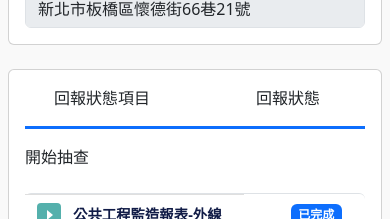
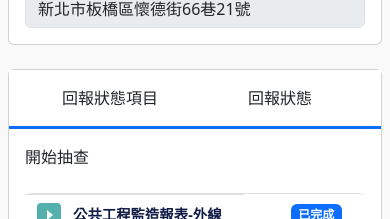
Before and after one commit to crazyms520/tp-demo, a Vue app: page / in a window 390 px wide. Shown: the part 436-655 px from the top of the page. Built offline with nearby package versions, Linux system fonts and the light colour scheme.

Commit message:
-調整類別間距 -調整手機板：header 以及回報狀態項目和回報狀態加上 sticky-top

```diff
--- a/src/views/InspectionFormDesktop.vue
+++ b/src/views/InspectionFormDesktop.vue
@@ -87,7 +87,7 @@ function clearSignature(index) {
 <template>
   <div class="desktop-layout">
     <!-- 頂部 Header：桌面用 navbar 橫向；平板/手機用 Offcanvas 選單 -->
-    <header class="header border-bottom bg-white">
+    <header class="header header-sticky-mobile border-bottom bg-white">
       <nav class="navbar navbar-expand-lg navbar-light bg-white p-0">
         <div class="container-fluid px-0">
           <div class="row g-0 w-100 align-items-center flex-nowrap">
@@ -200,7 +200,7 @@ function clearSignature(index) {
 
       <!-- 抽查表單區 -->
       <section class="card mb-4">
-        <div class="row g-0 pt-3">
+        <div class="row g-0 p-3 sticky-row-mobile border-3 border-bottom border-primary">
           <div class="col-6">
             <div class="d-flex justify-content-center align-items-center gap-2">
               <span class="">回報狀態項目</span>
@@ -214,7 +214,7 @@ function clearSignature(index) {
         </div>
 
         <div class="card-header pt-3 bg-white border-0">
-          <div class="card-header-title pt-3 border-3 border-top border-primary">
+          <div class="card-header-title">
             <span class="">開始抽查</span>
           </div>
         </div>
@@ -276,7 +276,7 @@ function clearSignature(index) {
                     </div>
                     <!-- 類別表單：桌機左 nav、右 tabs；平板/手機為 nav 下方直接展開對應內容 -->
                     <div class="mb-3 category-nav-tabs">
-                      <p class="form-category-title mb-0 py-2 text-center">類別</p>
+                      <p class="form-category-title mb-0 mb-md-3 py-2 text-center">類別</p>
                       <!-- 平板/手機：每個 nav 下方展開對應內容 -->
                       <div class="category-mobile-accordion d-lg-none accordion" id="categoryAccordion1">
                         <div class="accordion-item category-mobile-item border-0 rounded-0">
@@ -570,7 +570,7 @@ function clearSignature(index) {
                               aria-controls="tab-handhole">預鑄手孔</button>
                           </nav>
                         </div>
-                        <div class="col-lg-9 tab-content-wrapper border-0 shadow-none">
+                        <div class="col-lg-9 tab-content-wrapper ps-0 border-0 shadow-none">
                           <div class="tab-content p-3" id="categoryTabContent">
                             <div class="tab-pane fade show active" id="tab-plastic" role="tabpanel">
                               <div class="mb-3">
@@ -931,7 +931,7 @@ function clearSignature(index) {
                       </div>
                     </div>
                     <div class="mb-3 category-nav-tabs">
-                      <p class="form-category-title mb-0 py-2 text-center">類別</p>
+                      <p class="form-category-title mb-0 mb-md-3 py-2 text-center">類別</p>
                       <div class="category-mobile-accordion d-lg-none accordion" id="categoryAccordion2">
                         <div class="accordion-item category-mobile-item border-0">
                           <h3 class="accordion-header">
@@ -1171,7 +1171,7 @@ function clearSignature(index) {
                               aria-controls="tab-handhole-2">預鑄手孔</button>
                           </nav>
                         </div>
-                        <div class="col-lg-9 tab-content-wrapper border-0 shadow-none">
+                        <div class="col-lg-9 tab-content-wrapper ps-0 border-0 shadow-none">
                           <div class="tab-content p-3" id="categoryTabContent2">
                             <div class="tab-pane fade show active" id="tab-plastic-2" role="tabpanel">
                               <div class="mb-3">
@@ -1527,7 +1527,7 @@ function clearSignature(index) {
                       </div>
                     </div>
                     <div class="mb-3 category-nav-tabs">
-                      <p class="form-category-title mb-0 py-2 text-center">類別</p>
+                      <p class="form-category-title mb-0 mb-md-3 py-2 text-center">類別</p>
                       <div class="category-mobile-accordion d-lg-none accordion" id="categoryAccordion3">
                         <div class="accordion-item category-mobile-item border-0">
                           <h3 class="accordion-header">
@@ -1755,7 +1755,7 @@ function clearSignature(index) {
                               aria-controls="tab-handhole-3">預鑄手孔</button>
                           </nav>
                         </div>
-                        <div class="col-lg-9 tab-content-wrapper border-0 shadow-none">
+                        <div class="col-lg-9 tab-content-wrapper ps-0 border-0 shadow-none">
                           <div class="tab-content p-3" id="categoryTabContent3">
                             <div class="tab-pane fade show active" id="tab-plastic-3" role="tabpanel">
                               <div class="mb-3">
@@ -2073,14 +2073,28 @@ function clearSignature(index) {
 <style scoped>
 .desktop-layout {
   min-height: 100vh;
-  /* padding-top: 40px; */
-  position: sticky;
-  top: 0;
-  left: 0;
-  right: 0;
-  z-index: 100;
   background: var(--color-page-bg);
-  overflow-x: hidden;
+  /* 不在外層設 overflow，否則內部 header 的 sticky-top 會失效 */
+}
+
+/* 僅手機/平板（< lg）時 header 使用 sticky；桌面版隨頁面捲動 */
+.header.header-sticky-mobile {
+  position: relative;
+}
+@media (max-width: 991.98px) {
+  .header.header-sticky-mobile {
+    position: sticky;
+    top: 0;
+    z-index: 1020;
+  }
+  /* 回報狀態項目列：黏在 header 下方，top 對齊 header 高度 */
+  .sticky-row-mobile {
+    position: sticky;
+    top: 7rem; /* 約等於 header（navbar + 標題列）高度 */
+    /* margin: 0 -8px; */
+    z-index: 1019;
+    background: #fff;
+  }
 }
 
 .back-link {
@@ -2327,9 +2341,12 @@ function clearSignature(index) {
 .tab-content-wrapper {
   border: 1px solid var(--color-border);
   border-radius: 4px;
+  /* background: #fff; */
+}
+
+.tab-content {
   background: #fff;
 }
-
 /* 平板/手機：類別 nav 在點擊處下方展開，樣式如圖（深藍／亮藍＋chevron） */
 .category-mobile-accordion.accordion {
   /* border: 1px solid var(--color-border); */
```
